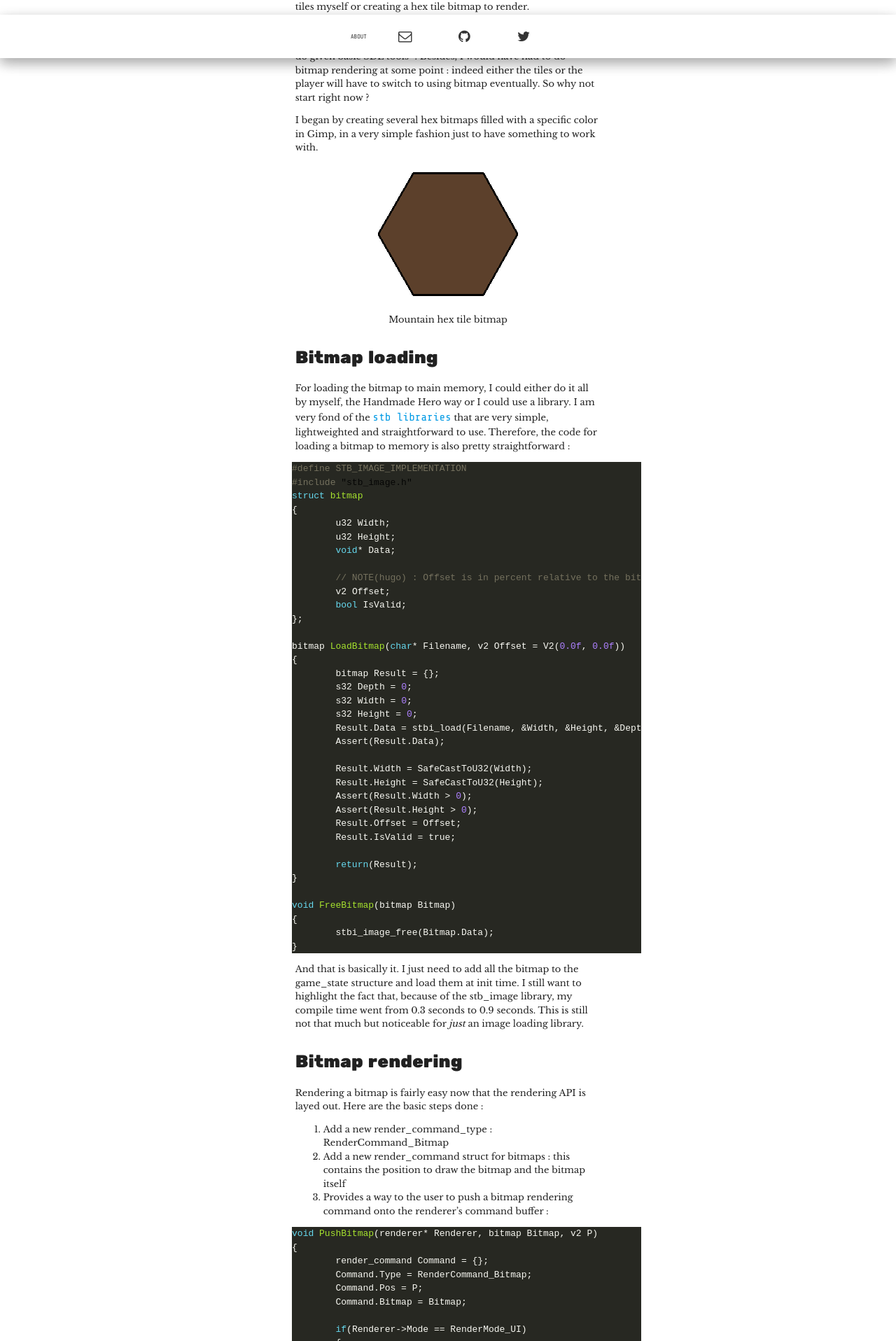
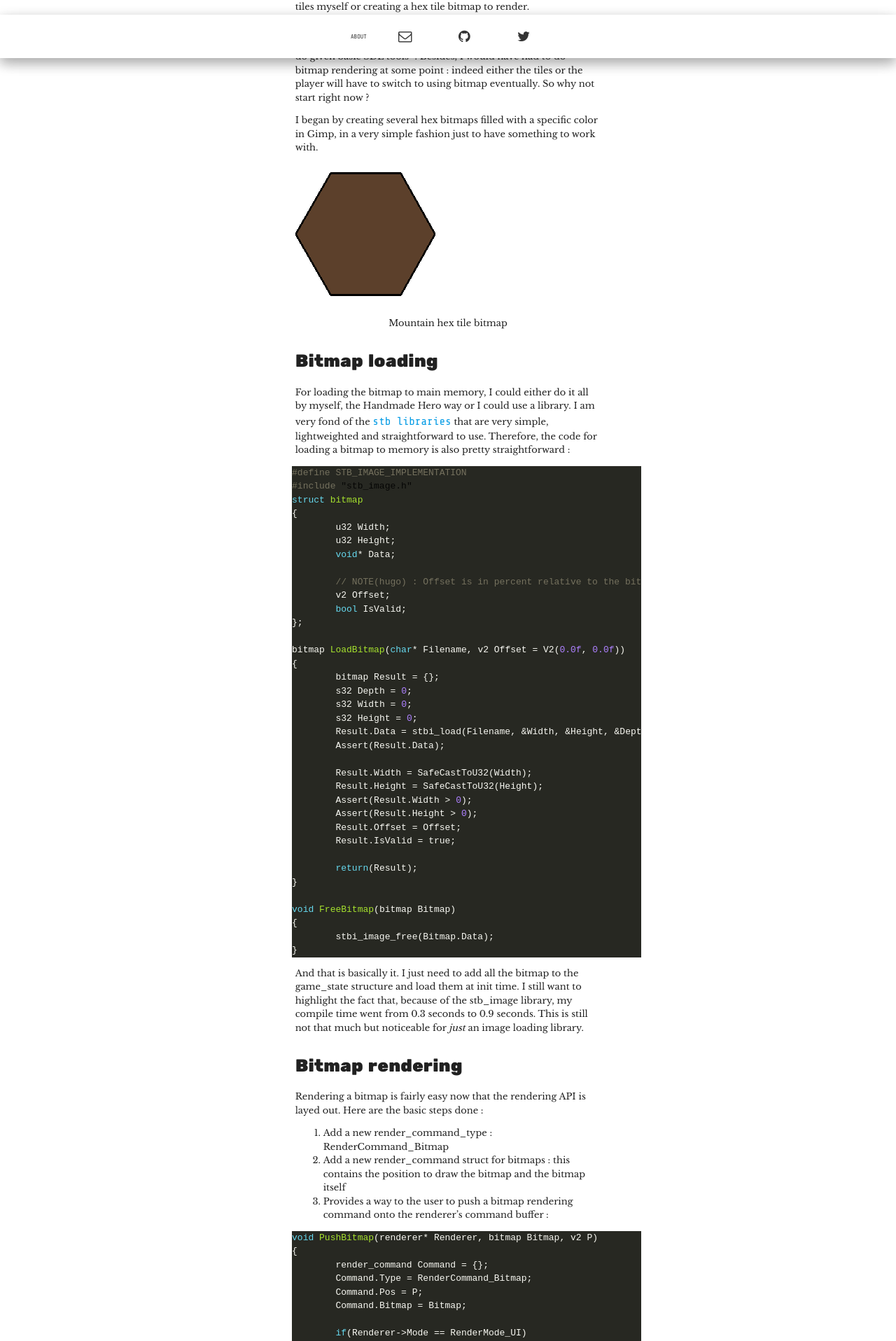
Before and after one commit to rivten/rivten.github.io, a Jekyll site: the page built from _posts/2017-06-02-proto_9.md, in a window 1280 px wide. Shown: the part 817-2733 px from the top of the page at 70% size. Built offline with Jekyll 4.4.1, drawn with Linux system fonts in a browser that asks for light colours.

Commit message:
try fixing blog post

```diff
--- a/_posts/2017-06-02-proto_9.md
+++ b/_posts/2017-06-02-proto_9.md
@@ -20,9 +20,7 @@ The first option meant being able to fill triangles (since a hex tile is the uni
 
 I began by creating several hex bitmaps filled with a specific color in Gimp, in a very simple fashion just to have something to work with.
 
-<p align="center">
-<img align="middle" src="/images/proto_road/hex_tile.png" alt="" />
-</p>
+![road_sc_801](/images/proto_road/hex_tile.png)
 <center>Mountain hex tile bitmap</center>
 
 # Bitmap loading
```
